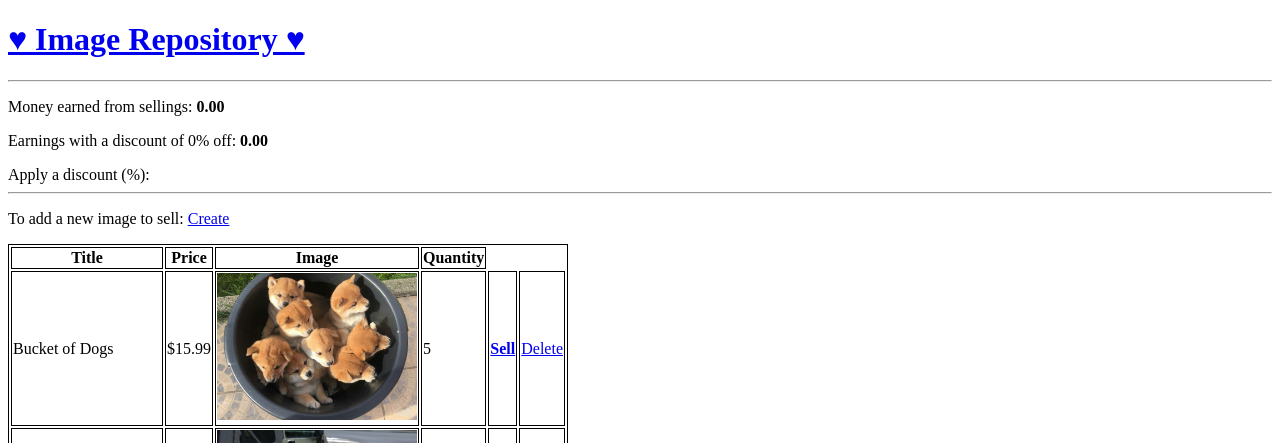
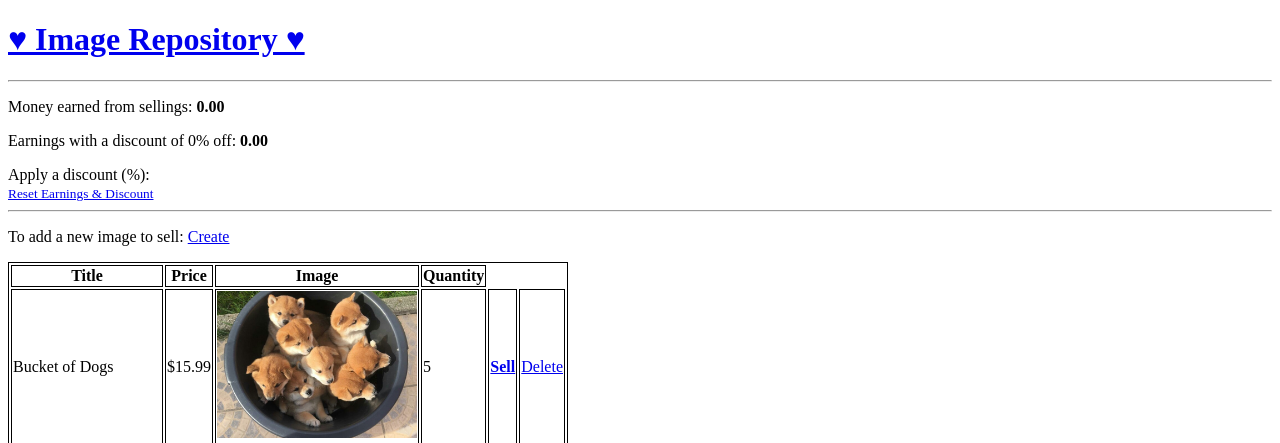
Before and after one commit to cathkyu/image-repo, a Django app: page / in a window 1280 px wide. Shown: the top 443 px of the page. Run offline with Django 3.2, Linux system fonts and the light colour scheme; data comes from the database, SQL or seed files in the repository.

Commit message:
added feature to reset earnings & discount values

```diff
--- a/src/imagerepo/urls.py
+++ b/src/imagerepo/urls.py
@@ -25,4 +25,5 @@ urlpatterns = [
     path('create/', create_view, name='create'),
     path('delete/<int:id>/', delete_view, name='delete'),
     path('sell/<int:id>/', sell_view, name='sell'),
+    path('reset/', reset_view, name='reset')
 ]
--- a/src/items/views.py
+++ b/src/items/views.py
@@ -64,3 +64,16 @@ def sell_view(request, id):
     }
 
     return render(request, "sell.html", context)
+
+def reset_view(request):
+    money = Money.objects.get(id=1)
+
+    money.total = 0
+    money.discount = 0
+    money.save()
+
+    context = {
+        'money': money
+    }
+
+    return render(request, "reset.html", context)
--- a/src/templates/home.html
+++ b/src/templates/home.html
@@ -12,6 +12,8 @@
 <p>Money earned from sellings: <strong>{{ money.total }}</strong> </p>
 <p>Earnings with a discount of {{ money.discount }}% off: <strong>{{ discount_total|floatformat:2 }}</strong> </p>
 Apply a discount (%):
+<br>
+<small><a href="{% url 'reset' %}">Reset Earnings & Discount</a></small>
 <hr>
 <p>To add a new image to sell: <a href="{% url 'create' %}">Create</a></p>
 
```
Also changed, not shown: src/templates/reset.html (added, +8 -0 lines).
